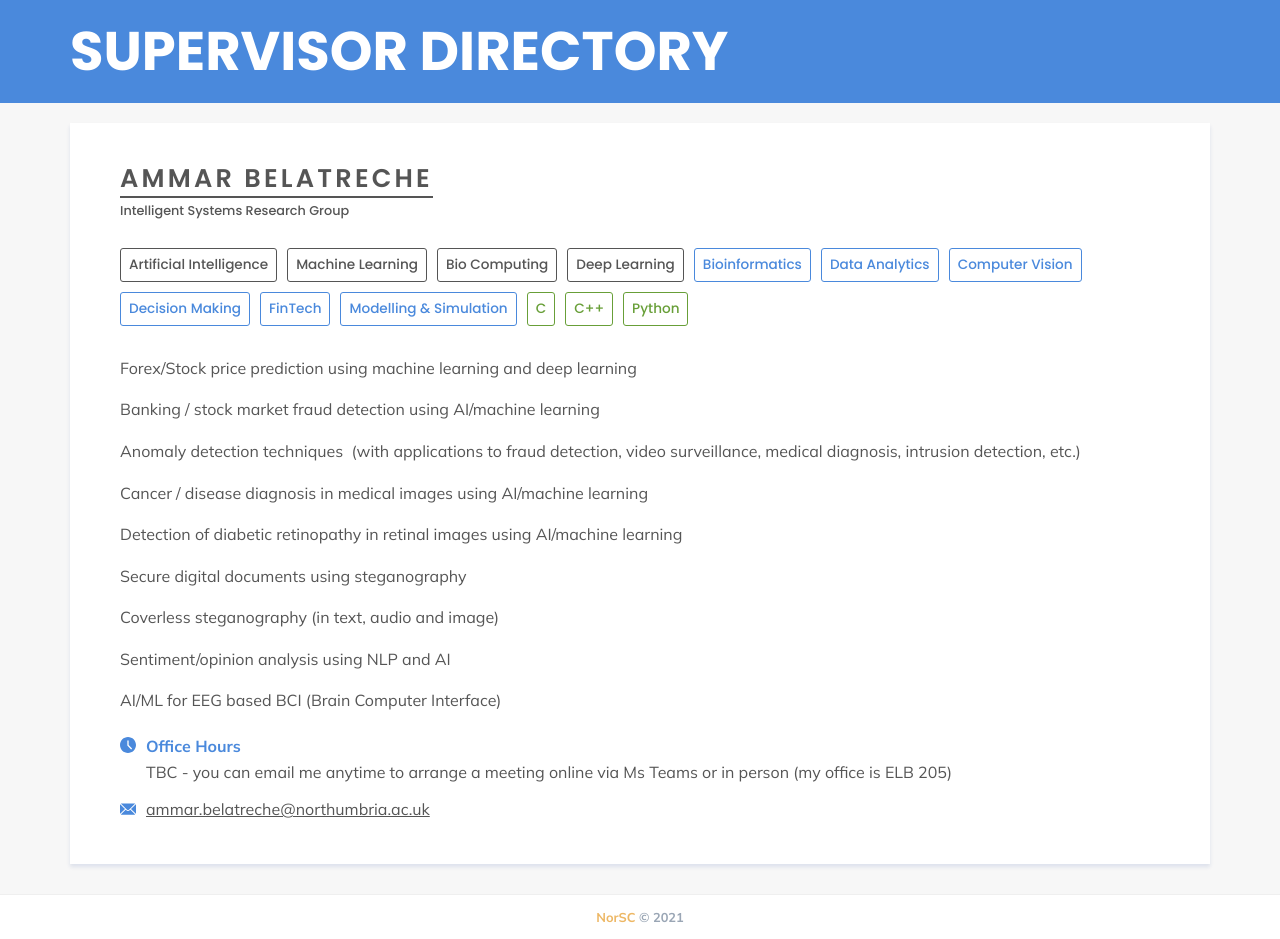
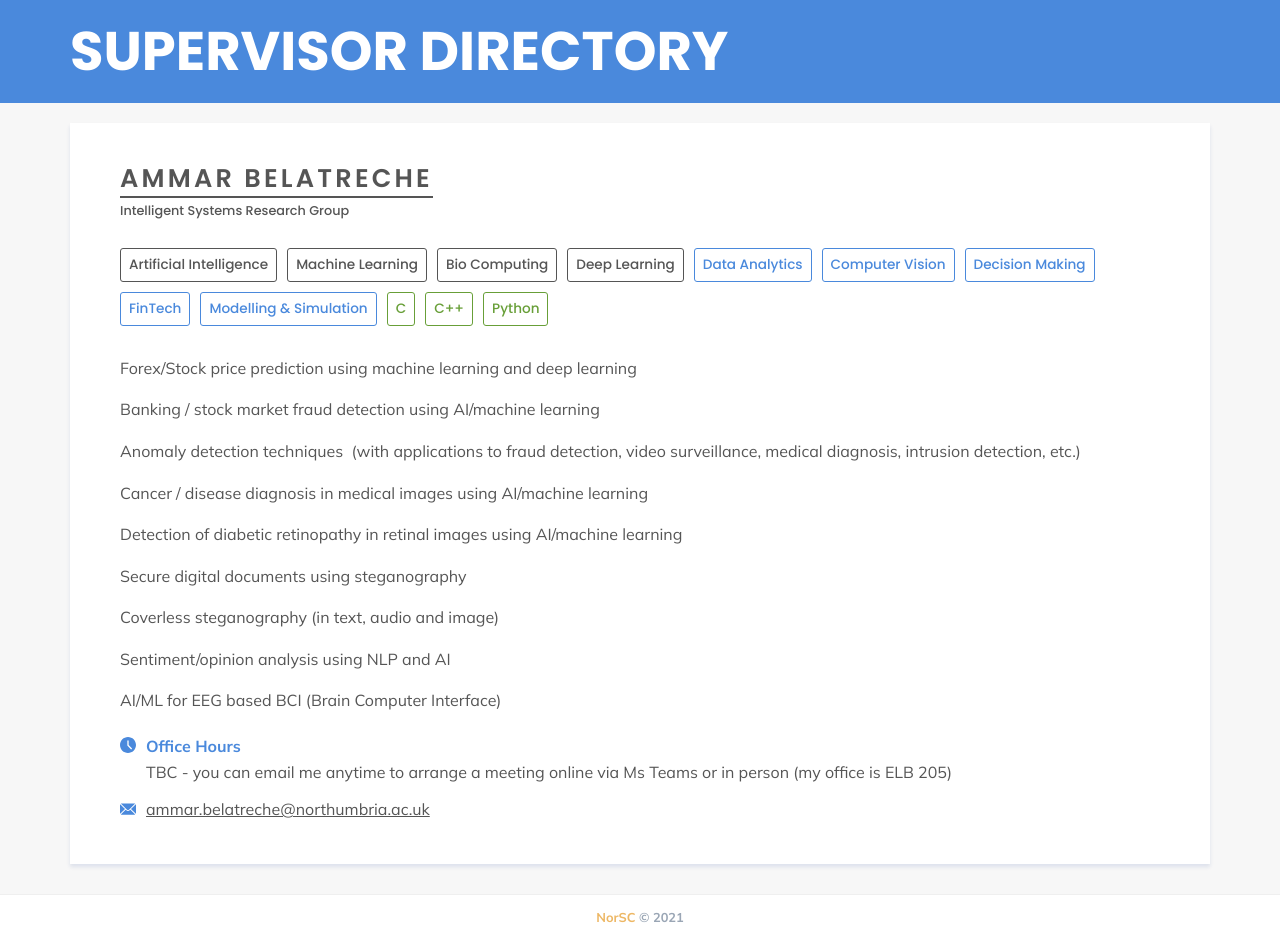
Before and after one commit to NorSC/supervisor-search, a Jekyll site: the page built from _supervisors/ammar-belatreche.md, in a window 1280 px wide. Built offline with Jekyll 4.4.1, drawn with Linux system fonts in a browser that asks for light colours; a script that is not in the unit is left out.

Commit message:
Update Supervisors “ammar-belatreche”

```diff
--- a/_supervisors/ammar-belatreche.md
+++ b/_supervisors/ammar-belatreche.md
@@ -12,7 +12,6 @@ research_themes:
   - Bio Computing
   - Deep Learning
 additional_keywords:
-  - Bioinformatics
   - Data Analytics
   - Computer Vision
   - Decision Making
```
